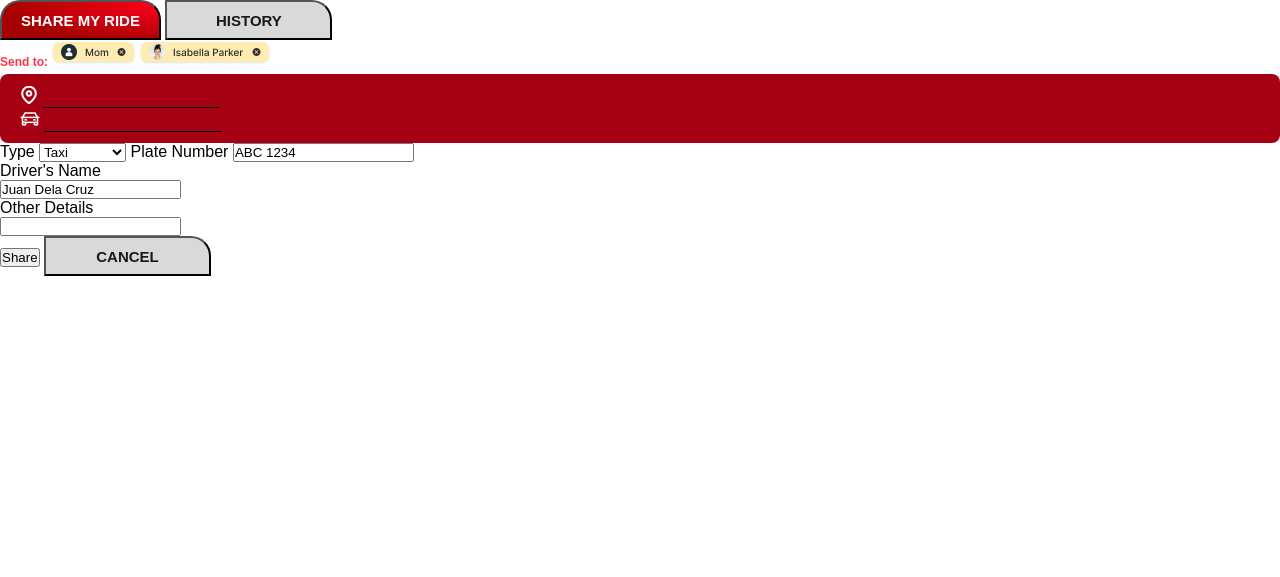
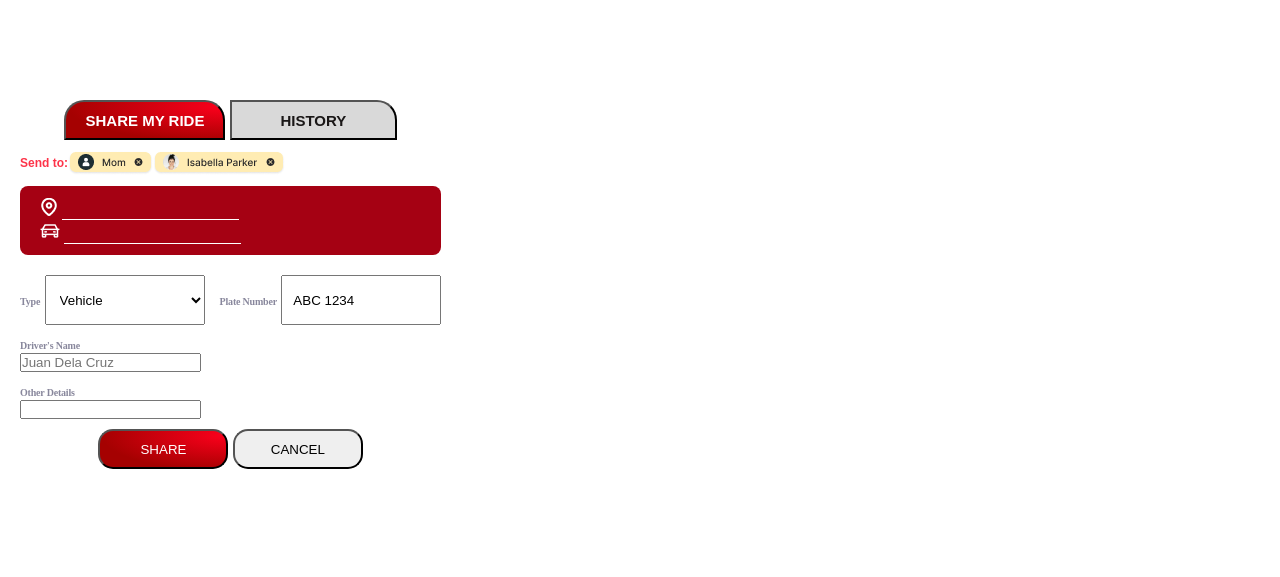
Before and after one commit to infante0000/SOSpicious, a PHP site: page /templates/commute2.html in a window 1280 px wide. Shown: the top 577 px of the page. Run offline with PHP 8.4, Linux system fonts and the light colour scheme.

Commit message:
2nd page unfinished
2nd page unfinished

```diff
--- a/sospicious/www/css/commute.css
+++ b/sospicious/www/css/commute.css
@@ -3,6 +3,10 @@
     padding: 0;
     box-sizing: border-box;
     font-family: 'Poppins', sans-serif;
+}
+
+body {
+    display: flex;
 }
 
 .commute_container{
@@ -22,10 +26,6 @@
     margin-top: 200px;
 }
 
-.commute_track{
-
-}
-
 .commute_label{
     text-align: center;
     font-size: 16px;
@@ -42,6 +42,17 @@
    font-weight: 700;
 }
 
+.commute2_container{
+    display: grid;
+    grid-template-rows: .5fr .5fr .5fr .5fr .5fr .5fr .5fr ;
+    margin: 100px 20px;
+    row-gap: 10px;
+}
+
+.commute2_two_buttons{
+    align-self: center;
+    justify-self: center;
+}
 
 .commute2_share_my_ride{
     color: #FFF;
@@ -71,11 +82,13 @@
 }
 
 .commute2_send{
+    align-items: center;
     color: rgba(252, 0, 28, 0.80);
     font-size: 12px;
     font-family: Poppins;
     font-weight: 600;
     line-height: 24px;
+    display: inline-flex;
 }
 
 .commute2_loc{
@@ -90,6 +103,52 @@
         border: 0;
         outline: 0;
         background: transparent;
-        border-bottom: 1px solid black;
+        border-bottom: 1px solid white;
+}
 
+.form{
+    margin-top: 10px;
 }
+
+.form .commute2_column .commute2_same{
+    position: relative;
+    height: 50px;
+    width: 160px;
+    outline: none;
+    padding: 10px;
+}
+
+.form .commute2_column{
+    display: flex;
+    column-gap: 15px;
+}
+
+.commute2_share{
+    width: 130px;
+    height: 40px;
+    flex-shrink: 0;
+    border-radius: 15px;
+    background: radial-gradient(98.80% 98.80% at 100.00% 12.50%, #FC001C 0%, #A50101 100%);
+    color: white;
+    text-transform: uppercase;
+}
+
+.commute2_label{
+    color: var(--9-f-9-fb-9, #88879C);
+    font-size: 10px;
+    font-family: Poppins;
+    font-style: normal;
+    font-weight: 700;
+    line-height: 10px;
+    letter-spacing: -0.2px;
+}
+
+
+
+.commute2_cancel{
+    width: 130px;
+    height: 40px;
+    flex-shrink: 0;
+    border-radius: 15px;
+    text-transform: uppercase;
+}
--- a/sospicious/www/templates/commute2.html
+++ b/sospicious/www/templates/commute2.html
@@ -16,8 +16,8 @@
 
         <div class="commute2_send">
             <label for="commute2_send_to">Send to:</label>
-            <img src="../img/Chips Input.png" alt="mom">
-            <img src="../img/Chips Input (1).png" alt="">
+            <img class="commute2_img" src="../img/Chips Input.png" alt="mom">
+            <img class="commute2_img" src="../img/Chips Input (1).png" alt="">
         </div>
 
         <div class="commute2_loc">
@@ -27,34 +27,40 @@
             <img class="coomute2_taxi" src="../img/ph_taxi-light.png" alt="taxi">
             <input class="commute2_input" type="text">
         </div>
-
-        <div class="commute2_vehicle_details">
-            <label for="commute2_vehicle">Type</label>
-            <select name="commute2_vehicle" class="commute2_vehicle">
+        <form action="#" class="form">
+            <div class="commute2_column">
+                <div class="commute2_col">
+                    <label class="commute2_label" for="commute2_vehicle">Type</label>
+                    <select name="commute2_vehicle" class="commute2_same">
+                        <option value="Country" hidden>Vehicle</option>
                         <option value="Taxi">Taxi</option>
                         <option value="Bus">Bus</option>
                         <option value="Tricycle">Tricycle</option>
                         <option value="Motorcycle">Motorcycle</option>
                     </select>
-            <label for="commute2_plate_number">Plate Number</label>
-            <input type="text" value="ABC 1234">
                 </div>
+                <div class="commute2_col">
+                    <label class="commute2_label"  for="commute2_plate_number">Plate Number</label>
+                    <input class="commute2_same" type="text" value="ABC 1234">
+                </div>
+            </div>
+        </form>
 
         <div class="commute2_driver">
-            <label for="commute2_driver_name">Driver's Name</label>
+            <label class="commute2_label"  for="commute2_driver_name">Driver's Name</label>
             <br>
-            <input type="text" value="Juan Dela Cruz">
+            <input class="commute2_same" type="text" placeholder="Juan Dela Cruz">
         </div>
 
         <div class="commute2_other_details">
-            <label for="commute2_details">Other Details</label>
+            <label class="commute2_label"  for="commute2_details">Other Details</label>
             <br>
-            <input type="text">
+            <input id="commute2_details" class="commute2_same" type="text">
         </div>
 
         <div class="commute2_two_buttons">
             <button class="commute2_share">Share</button>
-            <button class="commute2_history">Cancel</button>
+            <button class="commute2_cancel">Cancel</button>
         </div>
 
 
```
Lines whose indentation alone changed are shown as unchanged.
